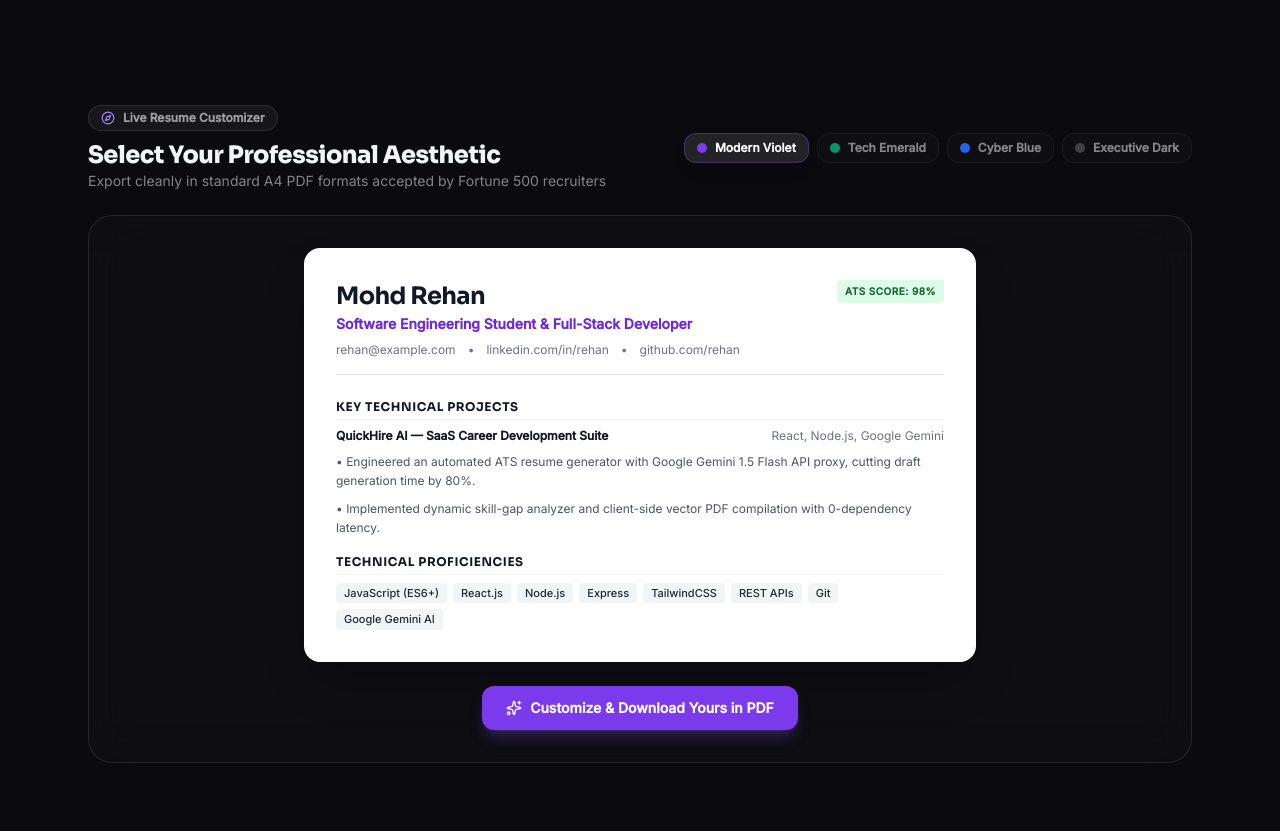
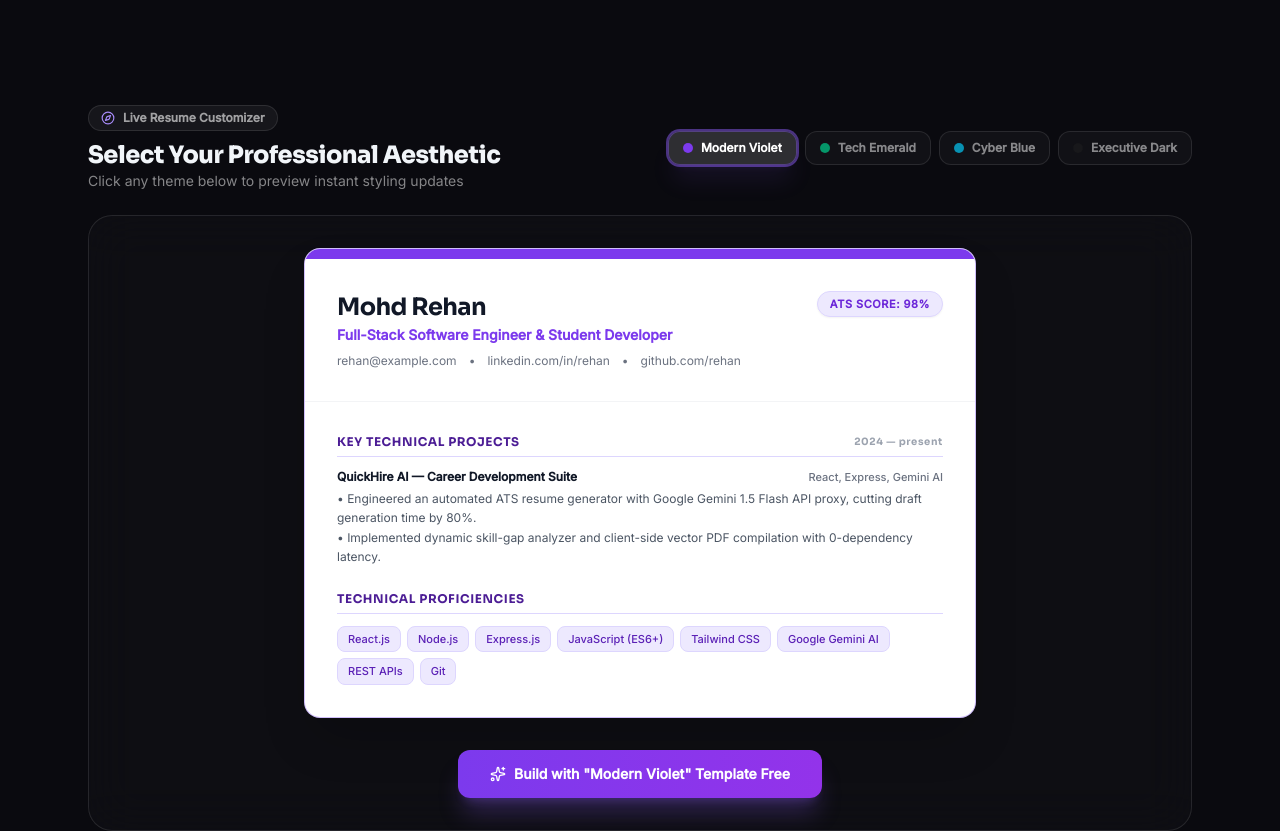
Before and after one commit to codebyrehan/SummerInternship_MohdRehan_25SCS1003003208_3rdSem_2CSE5, a React (Vite) app: page / in a window 1280 px wide. Shown: the part 2200-3031 px from the top of the page. Built offline with nearby package versions, Linux system fonts and the light colour scheme; no server answers.

Commit message:
fix: make template switcher buttons dynamically update resume preview styling and fonts

```diff
--- a/src/pages/Landing.jsx
+++ b/src/pages/Landing.jsx
@@ -235,12 +235,54 @@ function LiveAiPlayground() {
 function LiveTemplateShowcase() {
   const [selectedTheme, setSelectedTheme] = useState('modern');
 
-  const themes = [
-    { id: 'modern', name: 'Modern Violet', accent: 'bg-violet-600', text: 'text-violet-400', border: 'border-violet-500/30' },
-    { id: 'slate', name: 'Tech Emerald', accent: 'bg-emerald-600', text: 'text-emerald-400', border: 'border-emerald-500/30' },
-    { id: 'cyber', name: 'Cyber Blue', accent: 'bg-blue-600', text: 'text-blue-400', border: 'border-blue-500/30' },
-    { id: 'minimal', name: 'Executive Dark', accent: 'bg-zinc-700', text: 'text-zinc-300', border: 'border-zinc-500/30' }
-  ];
+  const themes = {
+    modern: {
+      name: 'Modern Violet',
+      accentBg: 'bg-violet-600',
+      tagColor: 'bg-violet-100 text-violet-800 border-violet-200',
+      roleColor: 'text-violet-600',
+      headingBorder: 'border-violet-200 text-violet-900',
+      headerBg: 'bg-white',
+      badge: 'bg-violet-100 text-violet-700 border-violet-200',
+      borderStyle: 'border-violet-500/40',
+      fontStyle: 'font-sans'
+    },
+    slate: {
+      name: 'Tech Emerald',
+      accentBg: 'bg-emerald-600',
+      tagColor: 'bg-emerald-100 text-emerald-800 border-emerald-200',
+      roleColor: 'text-emerald-600',
+      headingBorder: 'border-emerald-200 text-emerald-900',
+      headerBg: 'bg-emerald-50/40',
+      badge: 'bg-emerald-100 text-emerald-700 border-emerald-200',
+      borderStyle: 'border-emerald-500/40',
+      fontStyle: 'font-mono'
+    },
+    cyber: {
+      name: 'Cyber Blue',
+      accentBg: 'bg-cyan-600',
+      tagColor: 'bg-cyan-100 text-cyan-800 border-cyan-200',
+      roleColor: 'text-cyan-600 font-mono',
+      headingBorder: 'border-cyan-200 text-cyan-900 font-mono',
+      headerBg: 'bg-cyan-50/40',
+      badge: 'bg-cyan-100 text-cyan-700 border-cyan-200',
+      borderStyle: 'border-cyan-500/40',
+      fontStyle: 'font-sans'
+    },
+    minimal: {
+      name: 'Executive Dark',
+      accentBg: 'bg-zinc-900',
+      tagColor: 'bg-zinc-100 text-zinc-800 border-zinc-300',
+      roleColor: 'text-zinc-700 font-serif italic',
+      headingBorder: 'border-zinc-300 text-zinc-900 font-serif',
+      headerBg: 'bg-zinc-100/60',
+      badge: 'bg-zinc-200 text-zinc-800 border-zinc-300',
+      borderStyle: 'border-zinc-400/40',
+      fontStyle: 'font-serif'
+    }
+  };
+
+  const current = themes[selectedTheme];
 
   return (
     <div className="space-y-6">
@@ -250,53 +292,69 @@ function LiveTemplateShowcase() {
             <Compass className="w-3.5 h-3.5 text-violet-400" /> Live Resume Customizer
           </div>
           <h3 className="text-2xl font-black">Select Your Professional Aesthetic</h3>
-          <p className="text-sm text-white/50">Export cleanly in standard A4 PDF formats accepted by Fortune 500 recruiters</p>
+          <p className="text-sm text-white/50">Click any theme below to preview instant styling updates</p>
         </div>
 
         {/* Theme pills */}
         <div className="flex flex-wrap gap-2">
-          {themes.map((t) => (
-            <button
-              key={t.id}
-              onClick={() => setSelectedTheme(t.id)}
-              className={`px-3 py-1.5 rounded-xl text-xs font-semibold flex items-center gap-2 border transition-all ${selectedTheme === t.id ? `${t.border} bg-white/10 text-white shadow-lg` : 'border-white/5 bg-white/[0.02] text-white/50 hover:text-white'}`}
+          {Object.entries(themes).map(([key, t]) => (
+            <motion.button
+              key={key}
+              onClick={() => setSelectedTheme(key)}
+              whileHover={{ scale: 1.05 }}
+              whileTap={{ scale: 0.95 }}
+              className={`px-3.5 py-2 rounded-xl text-xs font-semibold flex items-center gap-2 border transition-all ${selectedTheme === key ? `${t.borderStyle} bg-white/15 text-white shadow-xl shadow-violet-500/10 ring-2 ring-violet-500/50` : 'border-white/10 bg-white/[0.03] text-white/50 hover:text-white hover:bg-white/5'}`}
             >
-              <span className={`w-2.5 h-2.5 rounded-full ${t.accent}`} />
+              <span className={`w-2.5 h-2.5 rounded-full ${t.accentBg}`} />
               {t.name}
-            </button>
+            </motion.button>
           ))}
         </div>
       </div>
 
       {/* Mini Mock Resume Preview Card */}
-      <SpotlightCard className="p-8" color="rgba(99,102,241,0.12)">
-        <div className="max-w-2xl mx-auto bg-white text-[#111827] rounded-2xl p-8 shadow-2xl space-y-6 text-left">
-          {/* Header */}
-          <div className="border-b border-gray-200 pb-4 flex justify-between items-start">
+      <SpotlightCard className="p-6 md:p-8" color="rgba(99,102,241,0.15)">
+        <AnimatePresence mode="wait">
+          <motion.div
+            key={selectedTheme}
+            initial={{ opacity: 0, y: 10, scale: 0.99 }}
+            animate={{ opacity: 1, y: 0, scale: 1 }}
+            exit={{ opacity: 0, y: -10, scale: 0.99 }}
+            transition={{ duration: 0.25 }}
+            className={`max-w-2xl mx-auto bg-white text-[#111827] rounded-2xl shadow-2xl overflow-hidden text-left border ${current.borderStyle} ${current.fontStyle}`}
+          >
+            {/* Top Accent Strip */}
+            <div className={`h-2.5 w-full ${current.accentBg}`} />
+
+            <div className={`p-6 md:p-8 ${current.headerBg} border-b border-gray-100 flex flex-col md:flex-row justify-between items-start gap-4`}>
               <div>
                 <h4 className="text-2xl font-bold tracking-tight text-gray-900">Mohd Rehan</h4>
-              <p className="text-sm font-semibold text-violet-700 mt-0.5">Software Engineering Student & Full-Stack Developer</p>
+                <p className={`text-sm font-semibold mt-0.5 ${current.roleColor}`}>
+                  Full-Stack Software Engineer & Student Developer
+                </p>
                 <div className="flex flex-wrap gap-3 text-xs text-gray-500 mt-2">
                   <span>rehan@example.com</span> • <span>linkedin.com/in/rehan</span> • <span>github.com/rehan</span>
                 </div>
               </div>
-            <span className="text-[10px] font-bold px-2 py-1 rounded bg-green-100 text-green-800 uppercase tracking-wider">
+              <span className={`text-[11px] font-bold px-3 py-1 rounded-full uppercase tracking-wider shadow-sm border ${current.badge}`}>
                 ATS Score: 98%
               </span>
             </div>
 
+            <div className="p-6 md:p-8 space-y-6">
               {/* Experience / Projects */}
-          <div className="space-y-4">
               <div>
-              <h5 className="text-xs font-bold text-gray-900 uppercase tracking-wider border-b border-gray-100 pb-1 mb-2">
-                Key Technical Projects
+                <h5 className={`text-xs font-bold uppercase tracking-wider border-b pb-1.5 mb-3 flex items-center justify-between ${current.headingBorder}`}>
+                  <span>Key Technical Projects</span>
+                  <span className="text-[10px] font-normal text-gray-400 lowercase">2024 — Present</span>
                 </h5>
-              <div className="space-y-2">
+                <div className="space-y-3">
+                  <div>
                     <div className="flex justify-between items-baseline text-xs">
-                  <span className="font-bold text-gray-900">QuickHire AI — SaaS Career Development Suite</span>
-                  <span className="text-gray-500">React, Node.js, Google Gemini</span>
+                      <span className="font-bold text-gray-900">QuickHire AI — Career Development Suite</span>
+                      <span className="text-gray-500 font-medium text-[11px]">React, Express, Gemini AI</span>
                     </div>
-                <p className="text-xs text-gray-600 leading-relaxed">
+                    <p className="text-xs text-gray-600 leading-relaxed mt-1">
                       • Engineered an automated ATS resume generator with Google Gemini 1.5 Flash API proxy, cutting draft generation time by 80%.
                     </p>
                     <p className="text-xs text-gray-600 leading-relaxed">
@@ -304,31 +362,33 @@ function LiveTemplateShowcase() {
                     </p>
                   </div>
                 </div>
+              </div>
 
               {/* Skills */}
               <div>
-              <h5 className="text-xs font-bold text-gray-900 uppercase tracking-wider border-b border-gray-100 pb-1 mb-2">
+                <h5 className={`text-xs font-bold uppercase tracking-wider border-b pb-1.5 mb-3 ${current.headingBorder}`}>
                   Technical Proficiencies
                 </h5>
                 <div className="flex flex-wrap gap-1.5">
-                {['JavaScript (ES6+)', 'React.js', 'Node.js', 'Express', 'TailwindCSS', 'REST APIs', 'Git', 'Google Gemini AI'].map((s) => (
-                  <span key={s} className="px-2 py-0.5 bg-gray-100 text-gray-800 text-[11px] rounded font-medium">
+                  {['React.js', 'Node.js', 'Express.js', 'JavaScript (ES6+)', 'Tailwind CSS', 'Google Gemini AI', 'REST APIs', 'Git'].map((s) => (
+                    <span key={s} className={`px-2.5 py-1 text-[11px] rounded-lg font-medium border ${current.tagColor}`}>
                       {s}
                     </span>
                   ))}
                 </div>
               </div>
             </div>
-        </div>
+          </motion.div>
+        </AnimatePresence>
 
-        <div className="text-center mt-6">
+        <div className="text-center mt-8">
           <Link to="/build">
             <motion.button
               whileHover={{ scale: 1.04 }}
               whileTap={{ scale: 0.98 }}
-              className="inline-flex items-center gap-2 bg-violet-600 hover:bg-violet-500 text-white text-sm font-semibold px-6 py-3 rounded-xl shadow-lg shadow-violet-500/25 transition-all"
+              className="inline-flex items-center gap-2 bg-gradient-to-r from-violet-600 to-purple-600 hover:from-violet-500 hover:to-purple-500 text-white text-sm font-semibold px-8 py-3.5 rounded-xl shadow-xl shadow-violet-500/25 transition-all"
             >
-              <Sparkles className="w-4 h-4" /> Customize & Download Yours in PDF
+              <Sparkles className="w-4 h-4" /> Build with "{current.name}" Template Free
             </motion.button>
           </Link>
         </div>
```
Lines whose indentation alone changed are shown as unchanged.
